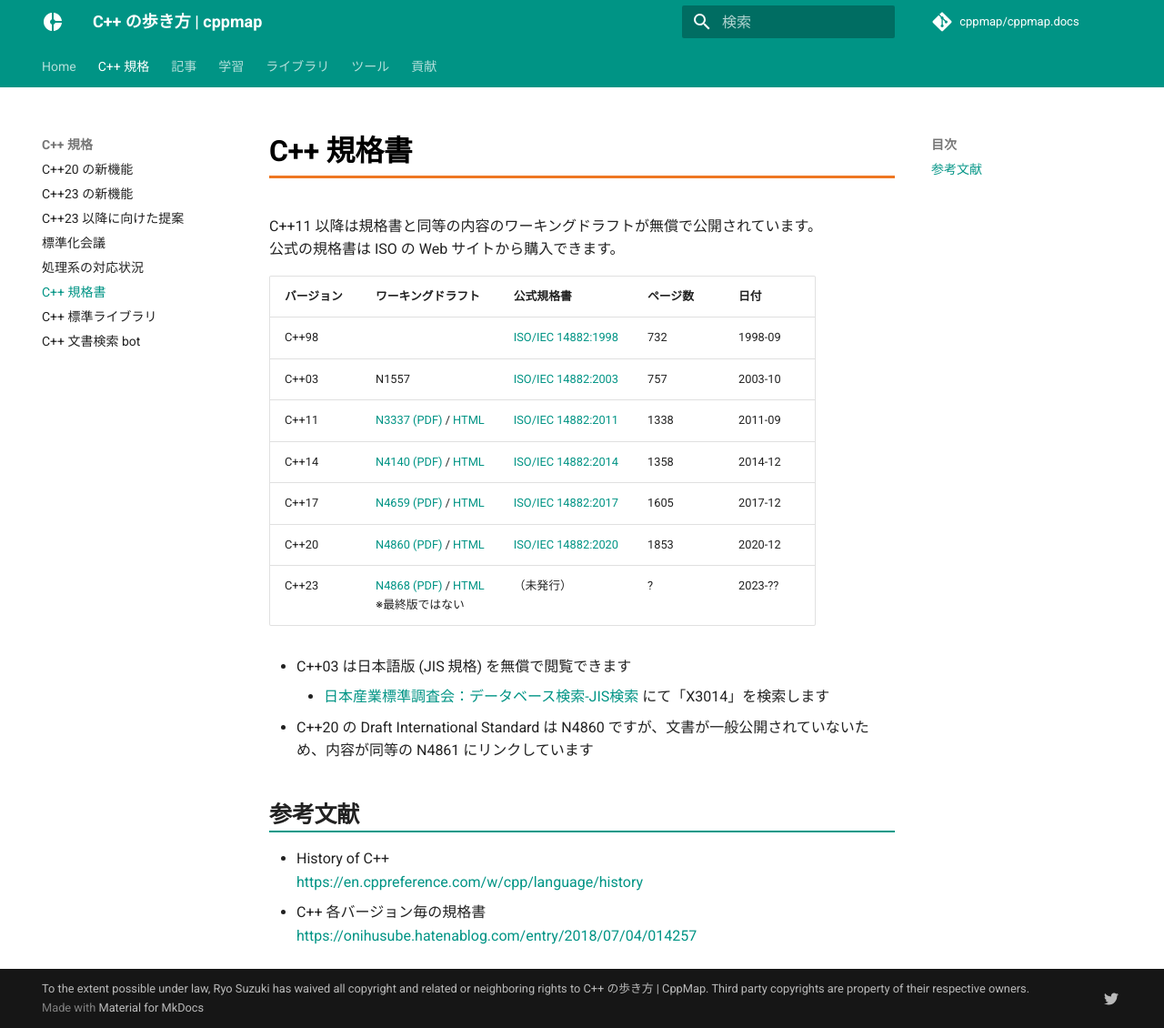
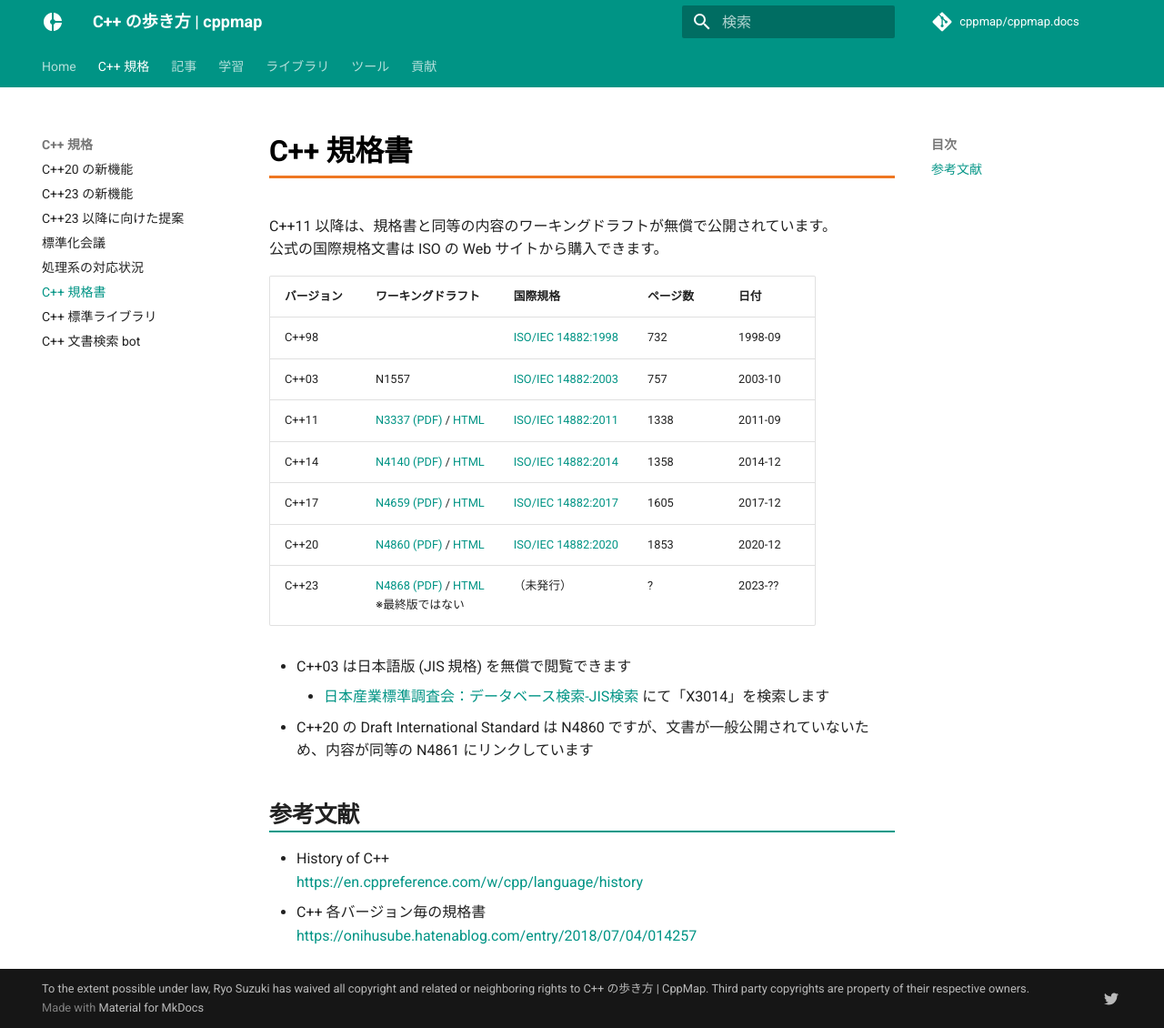
Before and after one commit to cppmap/cppmap.docs, an MkDocs documentation site: the page built from docs/standardization/working-drafts.md, in a window 1280 px wide and 1130 px high. Shown: the whole window at 91% size. Built offline with MkDocs 1.6.1 and Material for MkDocs 9.7.7, drawn with Linux system fonts in a browser that asks for light colours; nearby versions of some CDN libraries; comment, search, counter and statistics services are not loaded.

Commit message:
Update working-drafts.md

```diff
--- a/docs/standardization/working-drafts.md
+++ b/docs/standardization/working-drafts.md
@@ -2,10 +2,10 @@ description: C++ 規格のワーキングドラフトです
 
 # C++ 規格書
 
-C++11 以降は規格書と同等の内容のワーキングドラフトが無償で公開されています。
-公式の規格書は ISO の Web サイトから購入できます。
+C++11 以降は、規格書と同等の内容のワーキングドラフトが無償で公開されています。
+公式の国際規格文書は ISO の Web サイトから購入できます。
 
-| バージョン | ワーキングドラフト                                                                                  | 公式規格書                                                         | ページ数 | 日付      |
+| バージョン | ワーキングドラフト                                                                                  | 国際規格                                                         | ページ数 | 日付      |
 |-------|--------------------------------------------------------------------------------------------|---------------------------------------------------------------|------|---------|
 | C++98 |                                                                                            | [ISO/IEC 14882:1998](https://www.iso.org/standard/25845.html) | 732  | 1998-09 |
 | C++03 | N1557                                                                                      | [ISO/IEC 14882:2003](https://www.iso.org/standard/38110.html) | 757  | 2003-10 |
```
